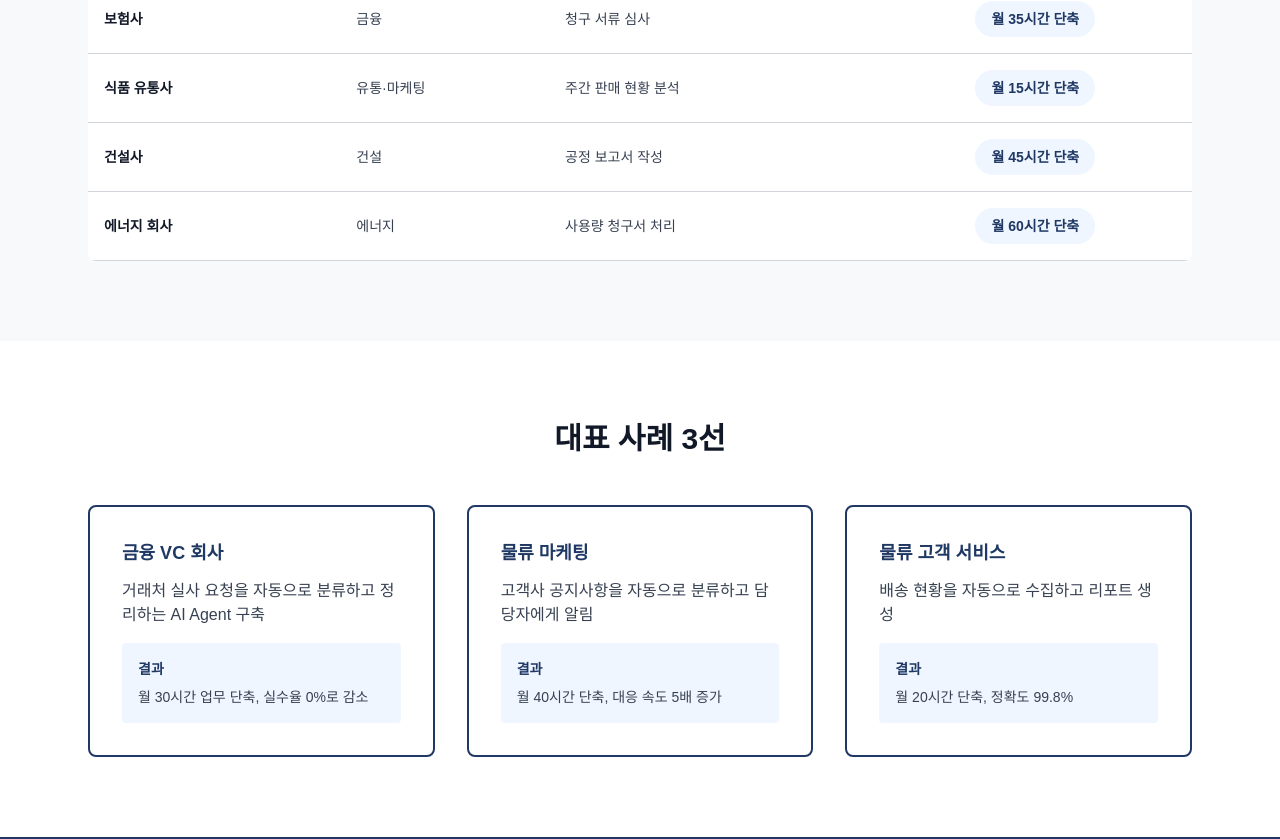
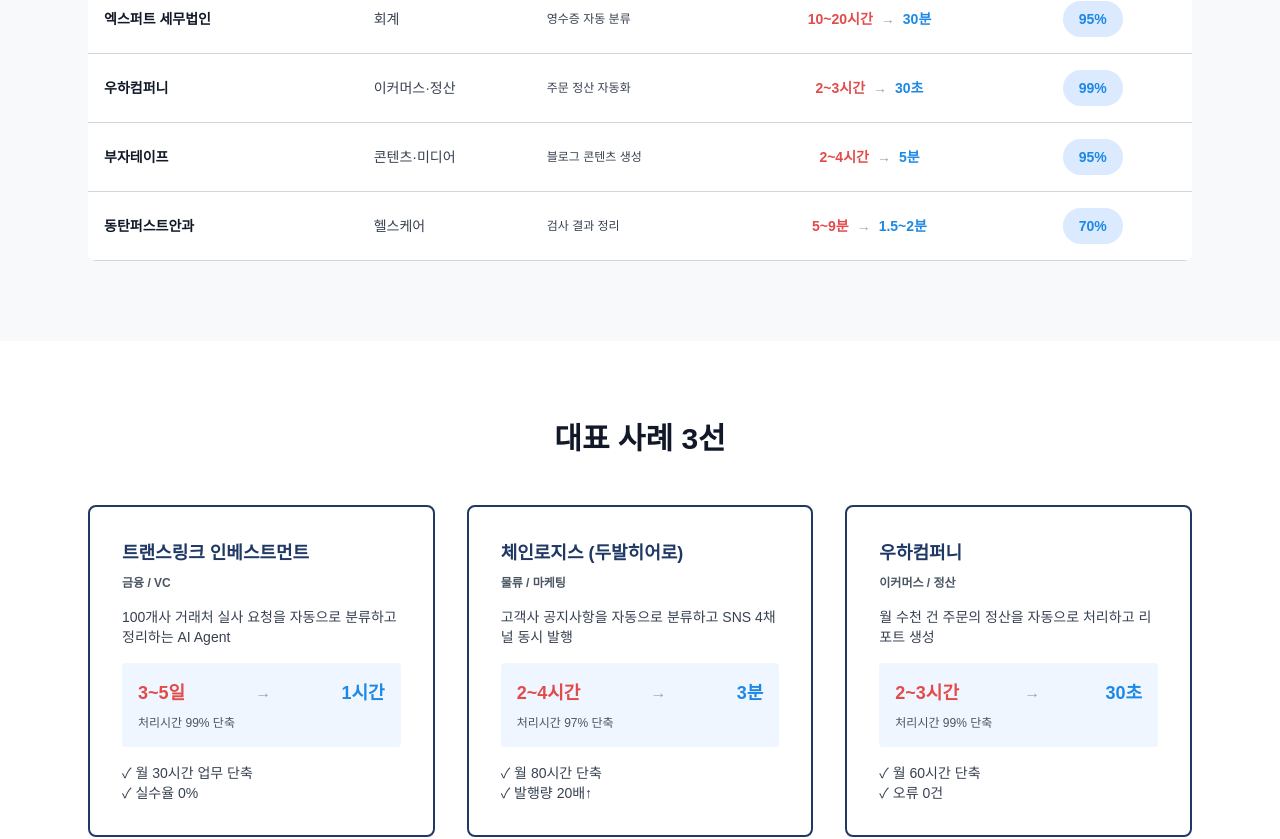
Before and after one commit to mjbaek-source/axmos-homepage, a Next.js app: page / in a window 1280 px wide. Shown: the part 1809-2648 px from the top of the page. Built offline with nearby package versions, Linux system fonts and the light colour scheme; a web font is replaced by a local one.

Commit message:
Feature: Add AXMOS logo and detailed customer case data with Before/After comparison

```diff
--- a/app/page.tsx
+++ b/app/page.tsx
@@ -8,15 +8,15 @@
   const [selectedIndustry, setSelectedIndustry] = useState<string>('전체');
 
   const cases = [
-    { company: '트랜스링크', industry: '물류', task: '배송 현황 리포트', effect: '월 20시간 단축' },
-    { company: '체인로지스', industry: '물류·마케팅', task: '고객사 공지사항 분류', effect: '월 40시간 단축' },
-    { company: '핀테크스타트업', industry: '금융·VC', task: '거래처 실사 요청 정리', effect: '월 30시간 단축' },
-    { company: '병원', industry: '헬스케어', task: '환자 상담 기록 정리', effect: '월 25시간 단축' },
-    { company: '세무·회계 법인', industry: '회계', task: '월말 정산서 생성', effect: '월 50시간 단축' },
-    { company: '보험사', industry: '금융', task: '청구 서류 심사', effect: '월 35시간 단축' },
-    { company: '식품 유통사', industry: '유통·마케팅', task: '주간 판매 현황 분석', effect: '월 15시간 단축' },
-    { company: '건설사', industry: '건설', task: '공정 보고서 작성', effect: '월 45시간 단축' },
-    { company: '에너지 회사', industry: '에너지', task: '사용량 청구서 처리', effect: '월 60시간 단축' },
+    { company: '트랜스링크 인베스트먼트', industry: '금융·VC', task: '거래처 실사 요청 정리', before: '3~5일', after: '1시간', reduction: '90~99%', effect: '월 30시간 단축' },
+    { company: '체인로지스', industry: '물류·마케팅', task: '고객사 공지사항 분류', before: '2~4시간', after: '3분', reduction: '97%', effect: '월 40시간 단축' },
+    { company: '체인로지스', industry: '물류·CS', task: '배송 문의 자동 응대', before: '수동 2명', after: 'AI 90%', reduction: '24h 무중단', effect: '24시간 운영' },
+    { company: '동탄퍼스트안과', industry: '헬스케어', task: '환자 상담 자동화', before: '수동 응대', after: 'AI 90%', reduction: '24h 무중단', effect: '24시간 운영' },
+    { company: '엑스퍼트 세무법인', industry: '회계', task: '월말 정산서 생성', before: '2~3시간', after: '10분', reduction: '90%', effect: '월 50시간 단축' },
+    { company: '엑스퍼트 세무법인', industry: '회계', task: '영수증 자동 분류', before: '10~20시간', after: '30분', reduction: '95%', effect: '월 40시간 단축' },
+    { company: '우하컴퍼니', industry: '이커머스·정산', task: '주문 정산 자동화', before: '2~3시간', after: '30초', reduction: '99%', effect: '월 60시간 단축' },
+    { company: '부자테이프', industry: '콘텐츠·미디어', task: '블로그 콘텐츠 생성', before: '2~4시간', after: '5분', reduction: '95%', effect: '월 80시간 단축' },
+    { company: '동탄퍼스트안과', industry: '헬스케어', task: '검사 결과 정리', before: '5~9분', after: '1.5~2분', reduction: '70%', effect: '월 15시간 단축' },
   ];
 
   const industries = ['전체', '물류', '물류·마케팅', '금융·VC', '금융', '헬스케어', '회계', '유통·마케팅', '건설', '에너지'];
@@ -103,7 +103,8 @@
                   <th className="text-left py-4 px-4 font-bold text-gray-900">회사명</th>
                   <th className="text-left py-4 px-4 font-bold text-gray-900">산업</th>
                   <th className="text-left py-4 px-4 font-bold text-gray-900">자동화 업무</th>
-                  <th className="text-center py-4 px-4 font-bold text-gray-900">효과</th>
+                  <th className="text-center py-4 px-4 font-bold text-gray-900">Before → After</th>
+                  <th className="text-center py-4 px-4 font-bold text-accent-after">절감율</th>
                 </tr>
               </thead>
               <tbody>
@@ -111,8 +112,13 @@
                   <tr key={i} className="border-b border-gray-300 hover:bg-blue-50 transition">
                     <td className="py-4 px-4 font-semibold text-gray-900">{c.company}</td>
                     <td className="py-4 px-4 text-gray-700">{c.industry}</td>
-                    <td className="py-4 px-4 text-gray-700">{c.task}</td>
-                    <td className="py-4 px-4 text-center"><span className="badge">{c.effect}</span></td>
+                    <td className="py-4 px-4 text-gray-700 text-xs">{c.task}</td>
+                    <td className="py-4 px-4 text-center text-gray-700">
+                      <span className="text-accent-before font-semibold">{c.before}</span>
+                      <span className="text-gray-400 mx-2">→</span>
+                      <span className="text-accent-after font-semibold">{c.after}</span>
+                    </td>
+                    <td className="py-4 px-4 text-center"><span className="badge bg-blue-100 text-accent-after">{c.reduction}</span></td>
                   </tr>
                 ))}
               </tbody>
@@ -126,36 +132,54 @@
         <h2 className="section-title text-center mb-12">대표 사례 3선</h2>
         <div className="grid grid-cols-1 md:grid-cols-3 gap-8">
           <div className="bg-white border-2 border-brand rounded-lg p-8">
-            <h3 className="text-lg font-bold text-brand mb-3">금융 VC 회사</h3>
-            <p className="text-gray-700 mb-4">
-              거래처 실사 요청을 자동으로 분류하고 정리하는 AI Agent 구축
+            <h3 className="text-lg font-bold text-brand mb-2">트랜스링크 인베스트먼트</h3>
+            <p className="text-xs text-gray-600 font-semibold mb-4">금융 / VC</p>
+            <p className="text-gray-700 mb-4 text-sm">
+              100개사 거래처 실사 요청을 자동으로 분류하고 정리하는 AI Agent
             </p>
-            <div className="bg-blue-50 p-4 rounded">
-              <p className="font-bold text-sm text-brand">결과</p>
-              <p className="text-sm text-gray-700 mt-2">월 30시간 업무 단축, 실수율 0%로 감소</p>
+            <div className="bg-blue-50 p-4 rounded mb-4">
+              <div className="flex items-center justify-between mb-2">
+                <span className="text-accent-before font-bold text-lg">3~5일</span>
+                <span className="text-gray-400">→</span>
+                <span className="text-accent-after font-bold text-lg">1시간</span>
+              </div>
+              <p className="text-xs text-gray-600">처리시간 99% 단축</p>
             </div>
+            <p className="text-sm text-gray-700">✓ 월 30시간 업무 단축<br/>✓ 실수율 0%</p>
           </div>
 
           <div className="bg-white border-2 border-brand rounded-lg p-8">
-            <h3 className="text-lg font-bold text-brand mb-3">물류 마케팅</h3>
-            <p className="text-gray-700 mb-4">
-              고객사 공지사항을 자동으로 분류하고 담당자에게 알림
+            <h3 className="text-lg font-bold text-brand mb-2">체인로지스 (두발히어로)</h3>
+            <p className="text-xs text-gray-600 font-semibold mb-4">물류 / 마케팅</p>
+            <p className="text-gray-700 mb-4 text-sm">
+              고객사 공지사항을 자동으로 분류하고 SNS 4채널 동시 발행
             </p>
-            <div className="bg-blue-50 p-4 rounded">
-              <p className="font-bold text-sm text-brand">결과</p>
-              <p className="text-sm text-gray-700 mt-2">월 40시간 단축, 대응 속도 5배 증가</p>
+            <div className="bg-blue-50 p-4 rounded mb-4">
+              <div className="flex items-center justify-between mb-2">
+                <span className="text-accent-before font-bold text-lg">2~4시간</span>
+                <span className="text-gray-400">→</span>
+                <span className="text-accent-after font-bold text-lg">3분</span>
+              </div>
+              <p className="text-xs text-gray-600">처리시간 97% 단축</p>
             </div>
+            <p className="text-sm text-gray-700">✓ 월 80시간 단축<br/>✓ 발행량 20배↑</p>
           </div>
 
           <div className="bg-white border-2 border-brand rounded-lg p-8">
-            <h3 className="text-lg font-bold text-brand mb-3">물류 고객 서비스</h3>
-            <p className="text-gray-700 mb-4">
-              배송 현황을 자동으로 수집하고 리포트 생성
+            <h3 className="text-lg font-bold text-brand mb-2">우하컴퍼니</h3>
+            <p className="text-xs text-gray-600 font-semibold mb-4">이커머스 / 정산</p>
+            <p className="text-gray-700 mb-4 text-sm">
+              월 수천 건 주문의 정산을 자동으로 처리하고 리포트 생성
             </p>
-            <div className="bg-blue-50 p-4 rounded">
-              <p className="font-bold text-sm text-brand">결과</p>
-              <p className="text-sm text-gray-700 mt-2">월 20시간 단축, 정확도 99.8%</p>
+            <div className="bg-blue-50 p-4 rounded mb-4">
+              <div className="flex items-center justify-between mb-2">
+                <span className="text-accent-before font-bold text-lg">2~3시간</span>
+                <span className="text-gray-400">→</span>
+                <span className="text-accent-after font-bold text-lg">30초</span>
+              </div>
+              <p className="text-xs text-gray-600">처리시간 99% 단축</p>
             </div>
+            <p className="text-sm text-gray-700">✓ 월 60시간 단축<br/>✓ 오류 0건</p>
           </div>
         </div>
       </section>
```
